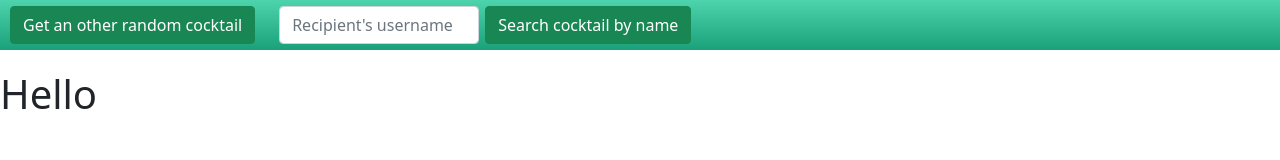
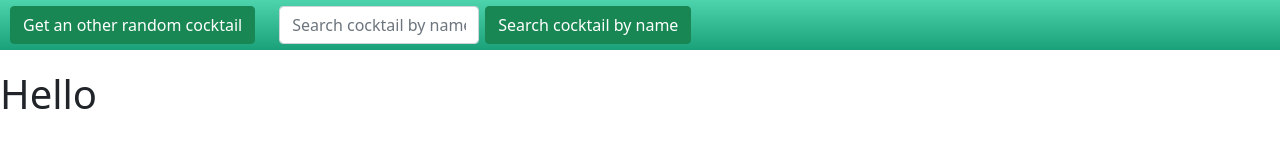
Before and after one commit to Ryle90/digitalThinkersTeszt, a React (Create React App) app in the folder frontend/: page /cocktail in a window 1280 px wide. Shown: the top 160 px of the page. Built offline with nearby package versions, Linux system fonts and the light colour scheme; no server answers.

Commit message:
added search functions to header

```diff
--- a/frontend/src/components/Header.js
+++ b/frontend/src/components/Header.js
@@ -1,15 +1,47 @@
+import { useState } from 'react';
+import { useHistory } from 'react-router';
 import { Button, FormControl } from 'react-bootstrap';
 
 export default function Header() {
+    const history = useHistory();
+    const [ cocktailToSearch, setCocktailToSearch ] = useState('');
+
+    function handleChange(event) {
+        setCocktailToSearch(event.target.value)
+    }
+
+    function searchCocktail() {
+        if(cocktailToSearch !== '') {
+            history.push(`/cocktail?name=${cocktailToSearch}`);
+            window.location.reload();
+        }
+    }
+
+    function getRandomCocktail() {
+        history.push(`/cocktail`);
+        window.location.reload();
+    }
+
     return (
         <header>
-            <Button variant="success">Get an other random cocktail</Button>
+            <Button
+                variant="success"
+                onClick={getRandomCocktail}
+            >
+                Get an other random cocktail
+            </Button>
             <FormControl
-                placeholder="Recipient's username"
-                aria-label="Recipient's username"
-                aria-describedby="basic-addon2"
+                placeholder="Search cocktail by name"
+                name="cocktailName"
+                value={cocktailToSearch}
+                onChange={handleChange}
             />
-            <Button variant="success">Search cocktail by name</Button>
+            <Button
+                variant="success"
+                onClick={searchCocktail}
+            >
+                Search cocktail by name
+            </Button>
         </header>
     )
 }
--- a/frontend/src/components/Main.js
+++ b/frontend/src/components/Main.js
@@ -27,7 +27,9 @@ export default function Main() {
 
     return (
         <>
-            <Header></Header>
+            <Header
+                getCocktailList={getCocktailList}
+            ></Header>
             <main>
                 <h1>Hello</h1>
 
```
